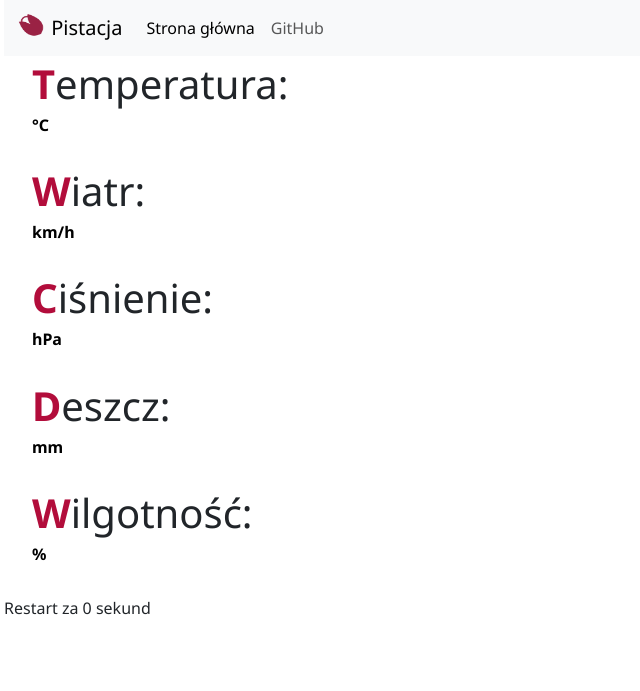
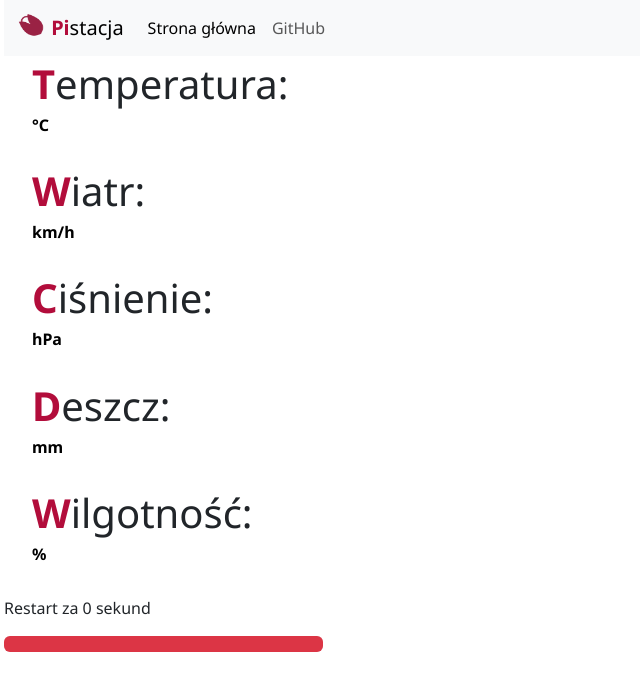
Before and after one commit to chixPL/pistacja, a PHP site: page / in a window 1280 px wide. Shown: the top 691 px of the page, without its empty margins (0-640 px from the left). Run offline with PHP 8.4, Linux system fonts and the light colour scheme; data that the repository does not hold is empty; a stand-in replaces the project's code that opens the database connection.

Commit message:
Ladniejszy wyglad strony

```diff
--- a/index.php
+++ b/index.php
@@ -20,11 +20,11 @@
 </head>
 <body>
 
-    <nav class="navbar navbar-expand-lg bg-body-tertiary">
+    <nav class="navbar navbar-expand-lg bg-body-tertiary navbar-light" style="background-color:#B20D3B;">
         <div class="container-fluid">
             <a class="navbar-brand" href="#">
                 <img src="data/images/pistacja-logo.png" alt="Logo" width="30" height="24" class="d-inline-block align-text-top">
-                Pistacja
+                <b><span class="primarycolor">Pi</b></span>stacja
               </a>
           <button class="navbar-toggler" type="button" data-bs-toggle="collapse" data-bs-target="#navbarSupportedContent" aria-controls="navbarSupportedContent" aria-expanded="false" aria-label="Toggle navigation">
             <span class="navbar-toggler-icon"></span>
@@ -77,6 +77,8 @@
       </div>
 
       <p id="changeText"></p>
+      <div class="progress" style="width: 25%;">
+        <div id="resetprogress" class="progress-bar bg-danger" role="progressbar" aria-label="Basic example" style="width: 0%" aria-valuenow="0" aria-valuemin="0" aria-valuemax="100"></div>
       <script src="script.js"></script>
 </body>
 </html>
--- a/script.js
+++ b/script.js
@@ -1,10 +1,19 @@
 let counter = 0;
-let elem = document.getElementById("changeText");
+let text = document.getElementById("changeText");
+let progressbar = document.getElementById("resetprogress")
 let inst = setInterval(change, 1000);
 
 function change() {
-  elem.innerHTML = "Restart za " + (5-counter) + " sekund";
+  text.innerHTML = "Restart za " + (5-counter) + " sekund";
+  progressbar.style = "width: " + counter*20 + "%";
+  progressbar.ariaValueNow = counter*20;
   counter++;
+
+  /* testowa funkcja */
+  if(counter > 5){
+    counter = 0;
+  }
+
 }
 
 /*
```
